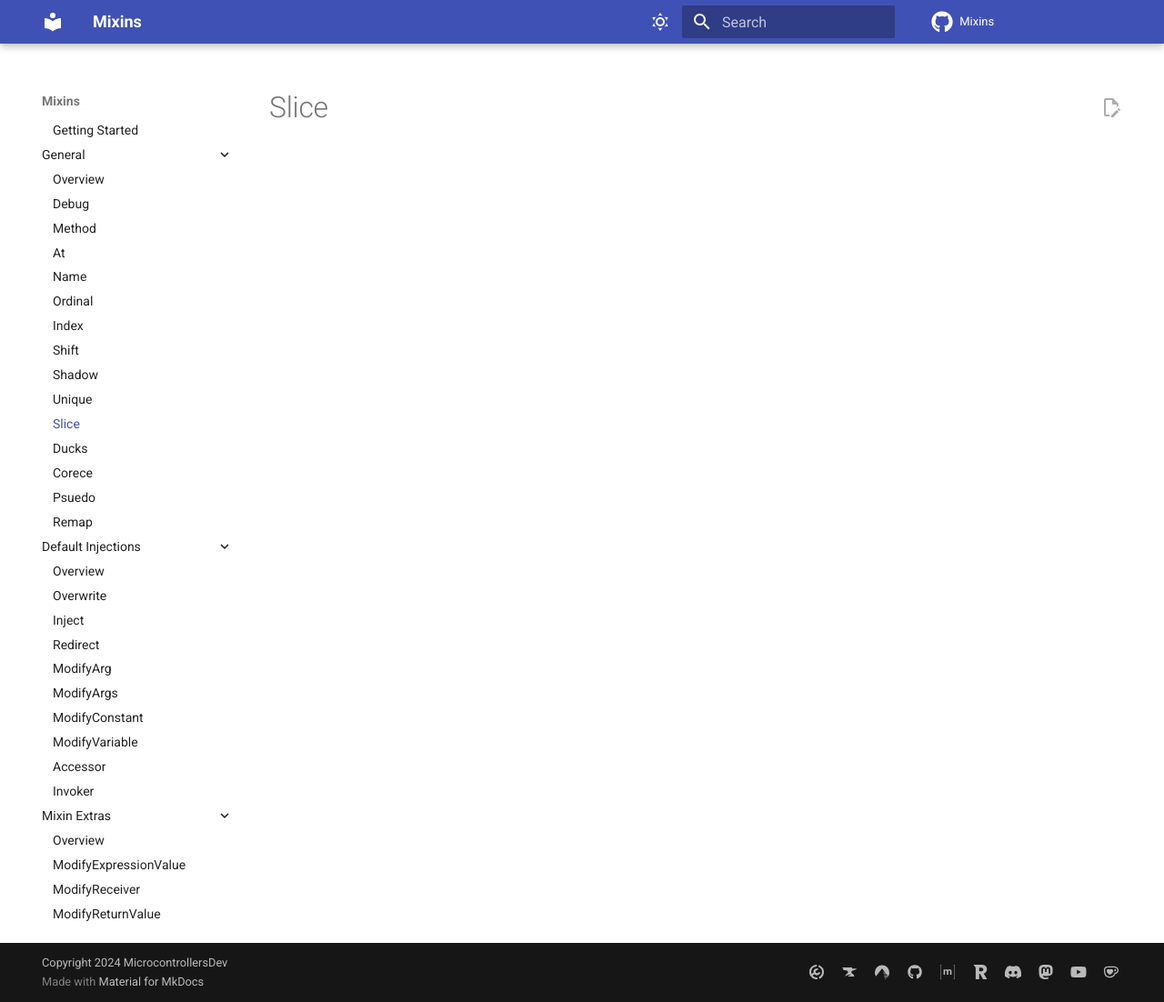
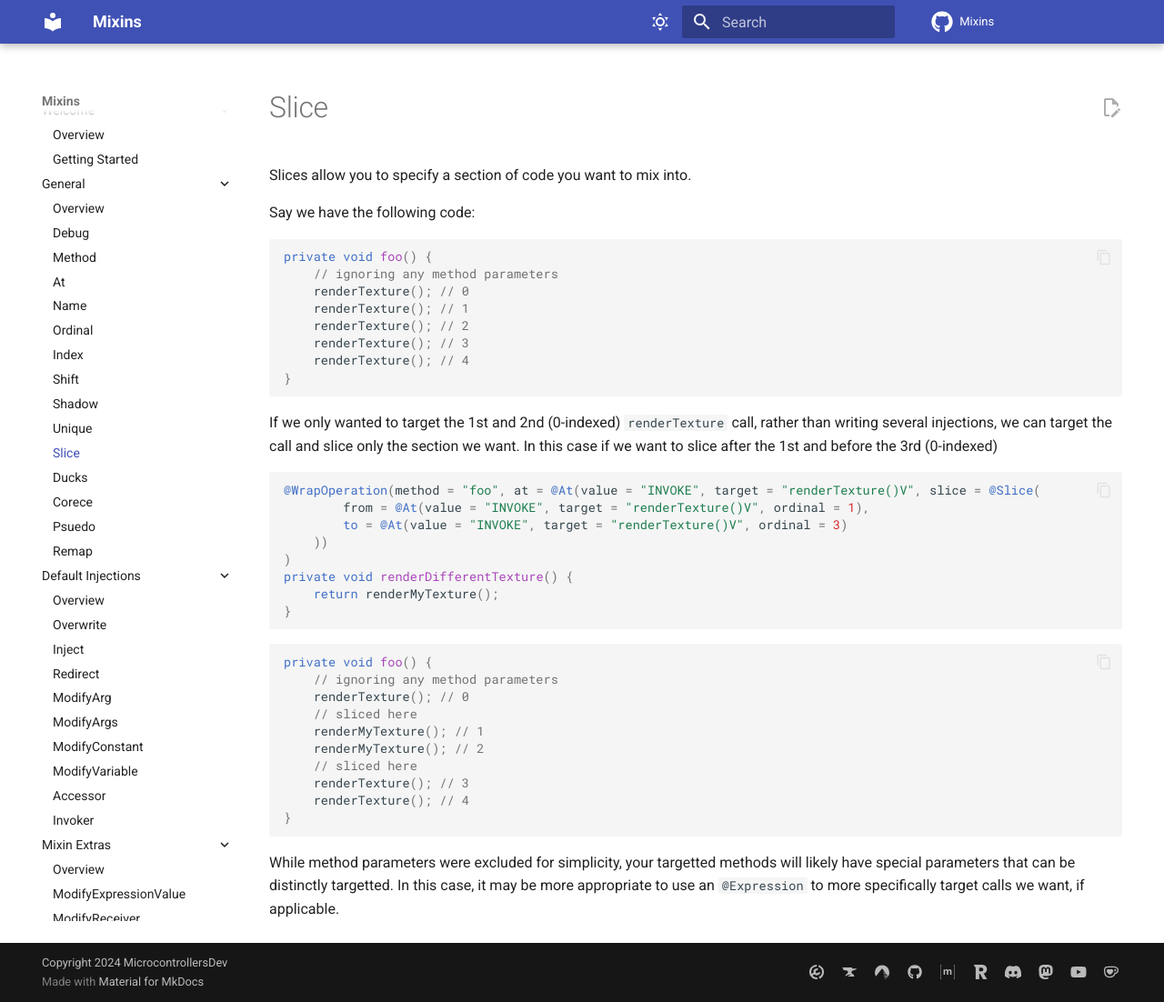
Before and after one commit to MicrocontrollersDev/Mixins, an MkDocs documentation site: the page built from docs/general/slice.md, in a window 1280 px wide and 1102 px high. Shown: the whole window at 91% size. Built offline with MkDocs 1.6.1 and Material for MkDocs 9.7.7, drawn with Linux system fonts in a browser that asks for light colours; comment, search, counter and statistics services are not loaded.

Commit message:
write slice

````diff
--- a/docs/general/slice.md
+++ b/docs/general/slice.md
@@ -1 +1,44 @@
 # Slice
+
+Slices allow you to specify a section of code you want to mix into.
+
+Say we have the following code:
+
+```java
+private void foo() {
+    // ignoring any method parameters
+    renderTexture(); // 0
+    renderTexture(); // 1
+    renderTexture(); // 2
+    renderTexture(); // 3
+    renderTexture(); // 4
+}
+```
+
+If we only wanted to target the 1st and 2nd (0-indexed) `renderTexture` call, rather than writing several injections, we can target the call and slice only the section we want. In this case if we want to slice after the 1st and before the 3rd (0-indexed)
+
+```java
+@WrapOperation(method = "foo", at = @At(value = "INVOKE", target = "renderTexture()V", slice = @Slice(
+        from = @At(value = "INVOKE", target = "renderTexture()V", ordinal = 1),
+        to = @At(value = "INVOKE", target = "renderTexture()V", ordinal = 3)
+    ))
+)
+private void renderDifferentTexture() {
+    return renderMyTexture();
+}
+```
+
+```java
+private void foo() {
+    // ignoring any method parameters
+    renderTexture(); // 0
+    // sliced here
+    renderMyTexture(); // 1
+    renderMyTexture(); // 2
+    // sliced here
+    renderTexture(); // 3
+    renderTexture(); // 4
+}
+```
+
+While method parameters were excluded for simplicity, your targetted methods will likely have special parameters that can be distinctly targetted. In this case, it may be more appropriate to use an `@Expression` to more specifically target calls we want, if applicable.
````
